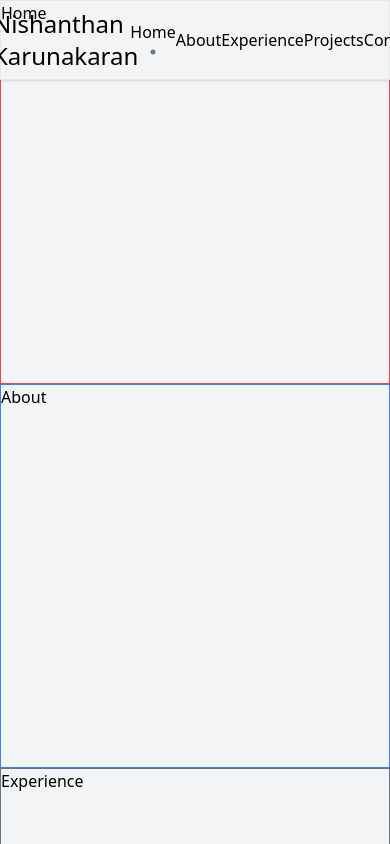
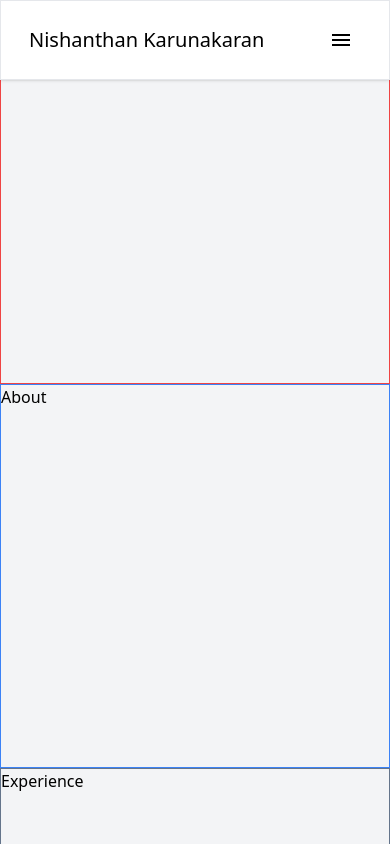
Before and after one commit to nishanthan-k/portfolio-website, a React (Vite) app: page / in a window 390 px wide. Shown: the top 844 px of the page. Built offline with nearby package versions, Linux system fonts and the light colour scheme.

Commit message:
complete navbar

```diff
--- a/src/components/Header.jsx
+++ b/src/components/Header.jsx
@@ -1,10 +1,12 @@
-import React from "react";
+import React, { useState } from "react";
 import { RxDotFilled } from "react-icons/rx";
 import { Link } from "react-scroll";
+import { MdOutlineMenu, MdOutlineClose } from "react-icons/md";
 
 const Header = ({ activeSection, handleNavClick }) => {
+  const [isOpen, setIsOpen] = useState(false);
+
   const navLinks = (link, index) => {
-    console.log(typeof link, link);
     const linkLowerCase = link.toLowerCase();
     return (
       <li
@@ -12,7 +14,10 @@ const Header = ({ activeSection, handleNavClick }) => {
         className="flex h-2/3 flex-col items-center justify-evenly hover:cursor-pointer"
       >
         <Link
-          onClick={() => handleNavClick(`${linkLowerCase}`)}
+          onClick={() => {
+            handleNavClick(`${linkLowerCase}`);
+            setIsOpen(false);
+          }}
           to={linkLowerCase}
           spy={true}
           offset={-100}
@@ -32,104 +37,43 @@ const Header = ({ activeSection, handleNavClick }) => {
   };
 
   return (
-    <header className="fixed flex h-20 w-screen border shadow">
-      <section className="flex h-full w-1/3 items-center justify-center">
-        <p className="text-2xl">Nishanthan Karunakaran</p>
+    <header className="fixed flex h-20 w-screen items-center justify-between border bg-white shadow">
+      <section className="flex h-full items-center justify-center md:w-1/3">
+        <p className="ml-7 text-xl md:ml-0 md:text-2xl">
+          Nishanthan Karunakaran
+        </p>
       </section>
-      <section className="flex h-full w-2/3 items-center">
-        <nav className="w-full">
+
+      <section className="hidden h-full items-center md:flex md:w-2/3">
+        <nav className="hidden w-full md:block">
           <ul className="flex items-center justify-evenly">
             {["Home", "About", "Experience", "Projects", "Contact"].map(
               (link, index) => navLinks(link, index),
             )}
-            {/* <li className="flex h-2/3 flex-col items-center justify-evenly hover:cursor-pointer">
-              <Link
-                onClick={() => handleNavClick("home")}
-                to="home"
-                spy={true}
-                offset={-100}
-                duration={500}
-              >
-                Home
-              </Link>
-              <RxDotFilled
-                className={
-                  activeSection === "home" ? "block text-gray-500 " : "hidden"
-                }
-              />
-            </li>
-            <li className="flex flex-col items-center hover:cursor-pointer">
-              <Link
-                onClick={() => handleNavClick("about")}
-                to="about"
-                spy={true}
-                offset={-100}
-                duration={500}
-              >
-                About
-              </Link>
-              <RxDotFilled
-                className={
-                  activeSection === "about" ? "block text-gray-500 " : "hidden"
-                }
-              />
-            </li>
-            <li className="flex flex-col items-center hover:cursor-pointer">
-              <Link
-                onClick={() => handleNavClick("experience")}
-                to="experience"
-                spy={true}
-                offset={-100}
-                duration={500}
-              >
-                Experience
-              </Link>
-              <RxDotFilled
-                className={
-                  activeSection === "experience"
-                    ? "block text-gray-500 "
-                    : "hidden"
-                }
-              />
-            </li>
-            <li className="flex flex-col items-center hover:cursor-pointer">
-              <Link
-                onClick={() => handleNavClick("projects")}
-                to="projects"
-                spy={true}
-                offset={-100}
-                duration={500}
-              >
-                Projects
-              </Link>
-              <RxDotFilled
-                className={
-                  activeSection === "projects"
-                    ? "block text-gray-500 "
-                    : "hidden"
-                }
-              />
-            </li>
-            <li className="flex flex-col items-center hover:cursor-pointer">
-              <Link
-                onClick={() => handleNavClick("contact")}
-                to="contact"
-                spy={true}
-                offset={-100}
-                duration={500}
-              >
-                Contact
-              </Link>
-              <RxDotFilled
-                className={
-                  activeSection === "contact"
-                    ? "block text-gray-500 "
-                    : "hidden"
-                }
-              />
-            </li> */}
           </ul>
         </nav>
+      </section>
+
+      <section className="block md:hidden">
+        <MdOutlineMenu
+          className="mr-9 block text-2xl md:hidden"
+          onClick={() => setIsOpen(!isOpen)}
+        />
+        {isOpen && (
+          <div className="absolute left-0 top-0 h-dvh w-screen overflow-hidden bg-white shadow md:hidden">
+            <MdOutlineClose
+              className="ml-auto mr-8 mt-8 block text-2xl md:hidden"
+              onClick={() => setIsOpen(!isOpen)}
+            />
+            <nav className="flex h-full items-center justify-center">
+              <ul className="flex flex-col gap-10">
+                {["Home", "About", "Experience", "Projects", "Contact"].map(
+                  (link, index) => navLinks(link, index),
+                )}
+              </ul>
+            </nav>
+          </div>
+        )}
       </section>
     </header>
   );
```
